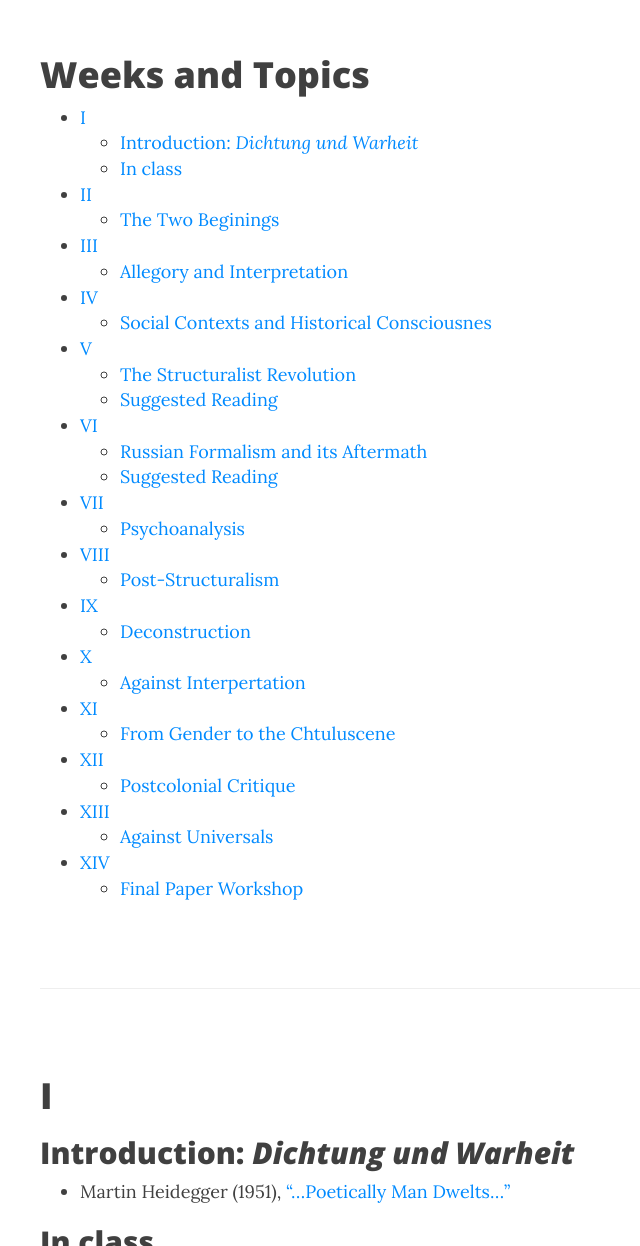
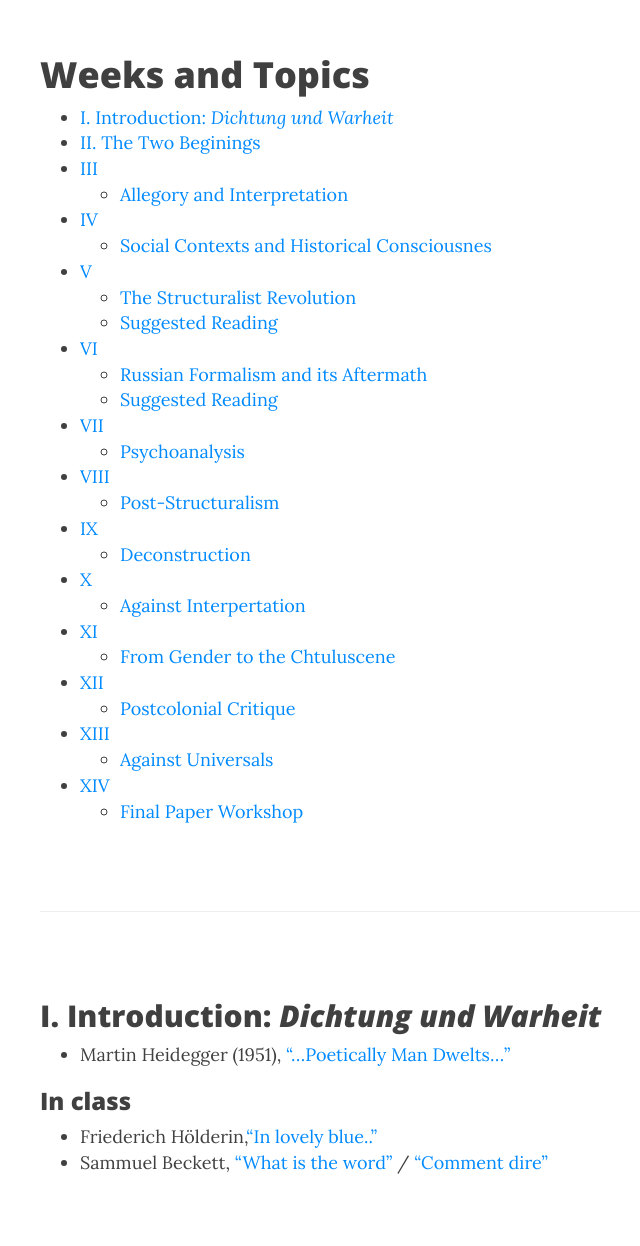
Before and after one commit to Hipomenes/bu-theory-course, a Jekyll site: the page built from syllabus.md, in a window 1280 px wide and 1400 px high, scrolled down 335 px. Shown: the part 154-1400 px from the top of the window, without its empty margins (225-865 px from the left). Built offline with Jekyll 4.4.1, drawn with Linux system fonts in a browser that asks for light colours; nearby versions of some CDN libraries; some of the changed text lies outside the part shown.

Commit message:
Update syllabus.md

```diff
--- a/syllabus.md
+++ b/syllabus.md
@@ -14,20 +14,18 @@ bigimg: https://www.moma.org/media/W1siZiIsIjIzMjcxMiJdLFsicCIsImNvbnZlcnQiLCItc
 <hr>
 <br>
 
-# I
-## Introduction: *Dichtung und Warheit*
+## I. Introduction: *Dichtung und Warheit*
 
 - Martin Heidegger (1951), ["...Poetically Man Dwelts..."]()
 
-## In class
+### In class
 
 - Friederich Hölderin,["In lovely blue.."](http://timothyquigley.net/cont/holderlin-blue.pdf)
 - Sammuel Beckett, ["What is the word"](http://timothyquigley.net/cont/holderlin-blue.pdf) / ["Comment dire"](http://www.florilege.free.fr/florilege/beckett/commentd.htm)
 
 <br>
 
-#  II
-## The Two Beginings
+## II. The Two Beginings
 
 - Plato, [*Ion*]() and [*The Replubic*, selection]().
 - Aristotle, [*Poetics*, 1-14]().
```
